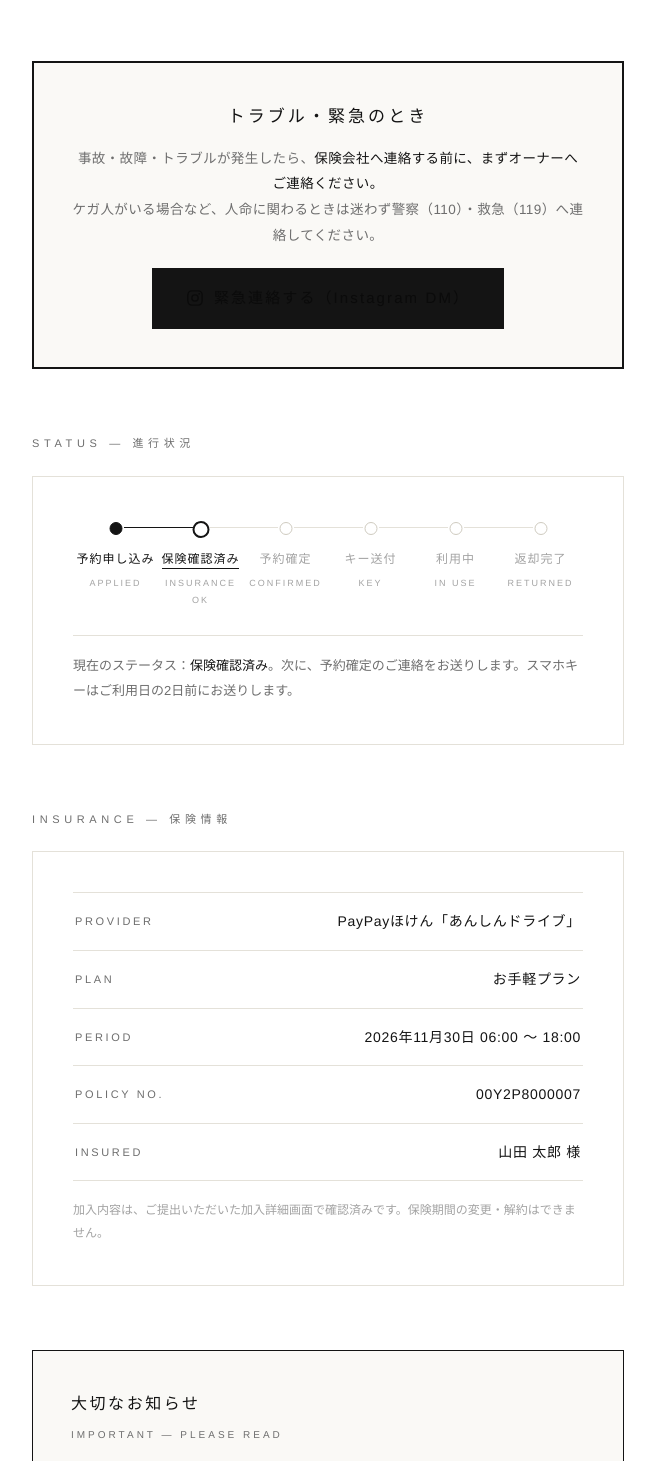
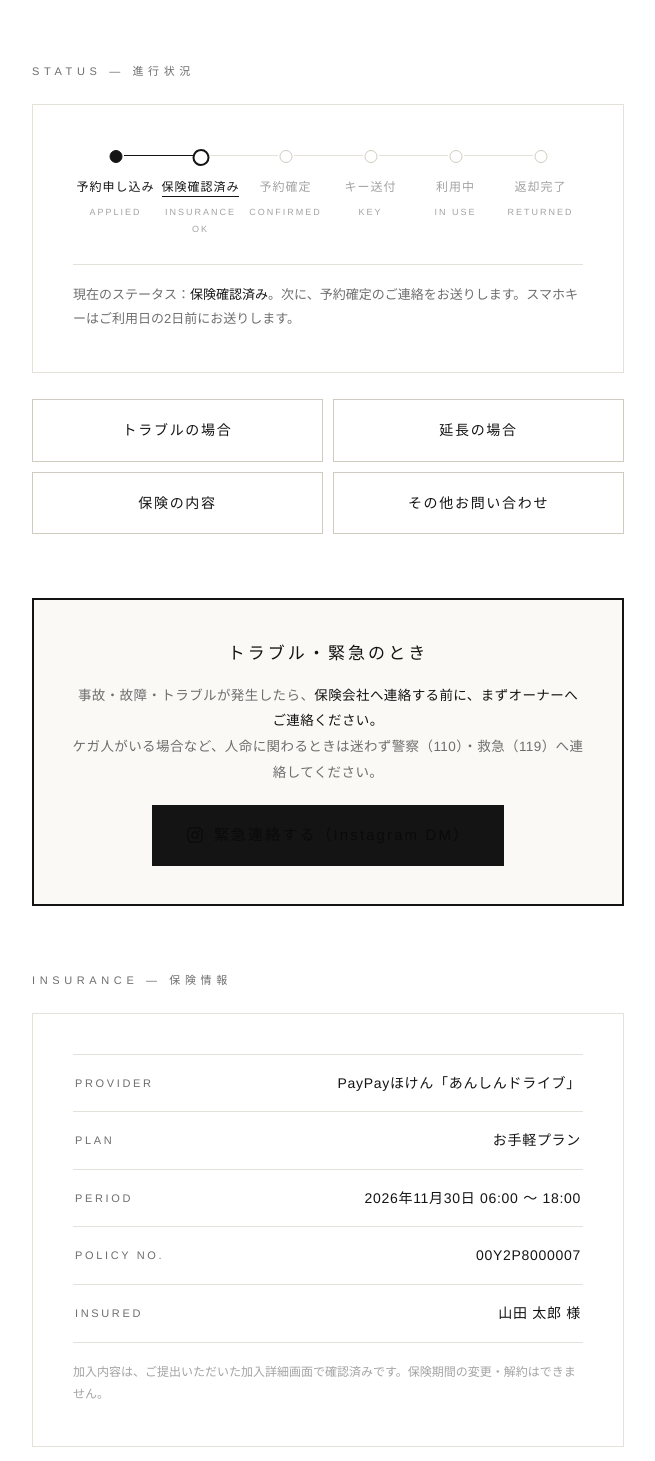
Before and after one commit to rffw9yjhkb-cmyk/amp, a plain HTML site: page mypage.html in a window 1280 px wide. Shown: the part 906-2367 px from the top of the page, without its empty margins (312-967 px from the left). Drawn offline with Linux system fonts and the light colour scheme.

Commit message:
マイページ1枚目をシンプルにし、進行状況の下に4つの導線ボタンを設置

```diff
--- a/mypage.html
+++ b/mypage.html
@@ -103,6 +103,9 @@
   .link-quiet{color:var(--sub);font-size:13px;letter-spacing:.06em;text-decoration:underline;text-underline-offset:3px}
   .link-quiet:hover{color:var(--text)}
   .ext-opt{display:inline-block;border:1px solid var(--line2);color:var(--sub);font-size:13px;letter-spacing:.08em;padding:9px 16px;margin:0 8px 8px 0}
+  .mypage-nav{display:grid;grid-template-columns:1fr 1fr;gap:10px;margin-top:26px}
+  .mypage-nav a{border:1px solid var(--line2);color:var(--text);text-decoration:none;text-align:center;padding:17px 10px;font-size:14px;letter-spacing:.12em;transition:border-color .25s}
+  .mypage-nav a:hover{border-color:var(--text)}
 
   /* ===== Footer ===== */
   footer{border-top:1px solid var(--line);padding:44px 5vw 56px;max-width:720px;margin:0 auto}
@@ -144,15 +147,6 @@
     </div>
   </section>
 
-  <!-- ===== Emergency ===== -->
-  <section class="blk">
-    <div class="emergency">
-      <p class="e-title">トラブル・緊急のとき</p>
-      <p class="e-text">事故・故障・トラブルが発生したら、<b>保険会社へ連絡する前に、まずオーナーへご連絡ください。</b><br>ケガ人がいる場合など、人命に関わるときは迷わず警察（110）・救急（119）へ連絡してください。</p>
-      <a class="emg-btn" href="https://ig.me/m/tesla_model3.chuo" target="_blank" rel="noopener"><svg width="18" height="18" viewBox="0 0 24 24" fill="none" stroke="currentColor" stroke-width="1.8" aria-hidden="true"><rect x="2.5" y="2.5" width="19" height="19" rx="5.5"/><circle cx="12" cy="12" r="4.2"/><circle cx="17.6" cy="6.4" r="1.15" fill="currentColor" stroke="none"/></svg>緊急連絡する（Instagram DM）</a>
-    </div>
-  </section>
-
   <!-- ===== Status ===== -->
   <section class="blk">
     <p class="slabel">Status — 進行状況</p>
@@ -167,10 +161,26 @@
       </ol>
       <p class="status-note">現在のステータス：<b>保険確認済み</b>。次に、予約確定のご連絡をお送りします。スマホキーはご利用日の2日前にお送りします。</p>
     </div>
+    <nav class="mypage-nav">
+      <a href="#emergency">トラブルの場合</a>
+      <a href="#extension">延長の場合</a>
+      <a href="#insurance">保険の内容</a>
+      <a href="#contact">その他お問い合わせ</a>
+    </nav>
   </section>
 
+  <!-- ===== Emergency ===== -->
+  <section class="blk" id="emergency">
+    <div class="emergency">
+      <p class="e-title">トラブル・緊急のとき</p>
+      <p class="e-text">事故・故障・トラブルが発生したら、<b>保険会社へ連絡する前に、まずオーナーへご連絡ください。</b><br>ケガ人がいる場合など、人命に関わるときは迷わず警察（110）・救急（119）へ連絡してください。</p>
+      <a class="emg-btn" href="https://ig.me/m/tesla_model3.chuo" target="_blank" rel="noopener"><svg width="18" height="18" viewBox="0 0 24 24" fill="none" stroke="currentColor" stroke-width="1.8" aria-hidden="true"><rect x="2.5" y="2.5" width="19" height="19" rx="5.5"/><circle cx="12" cy="12" r="4.2"/><circle cx="17.6" cy="6.4" r="1.15" fill="currentColor" stroke="none"/></svg>緊急連絡する（Instagram DM）</a>
+    </div>
+  </section>
+
+
   <!-- ===== Insurance ===== -->
-  <section class="blk">
+  <section class="blk" id="insurance">
     <p class="slabel">Insurance — 保険情報</p>
     <div class="card">
       <dl class="summary">
@@ -209,7 +219,7 @@
   </section>
 
   <!-- ===== Extension ===== -->
-  <section class="blk">
+  <section class="blk" id="extension">
     <p class="slabel">Extension — 延長の手続き</p>
     <div class="card">
       <p style="font-size:14px;color:var(--sub);line-height:1.9">ご利用時間の延長は、<b style="color:var(--text)">1時間 ¥2,500</b>で、<b style="color:var(--text)">1〜5時間</b>まで選べます。終了時刻を5分過ぎるとスマホキーは自動で無効化されますので、延長をご希望の場合はお早めにお手続きください。お支払いが確認でき次第、新しいキーを発行します。</p>
@@ -237,6 +247,15 @@
     </div>
   </section>
 
+  <!-- ===== Contact ===== -->
+  <section class="blk" id="contact">
+    <p class="slabel">Contact — その他お問い合わせ</p>
+    <div class="card">
+      <p style="font-size:14px;color:var(--sub);line-height:1.9">ご予約の変更・キャンセル、その他のご質問は、InstagramのDMで受け付けています。<br>お気軽にメッセージください。</p>
+      <a class="dm-btn" href="https://ig.me/m/tesla_model3.chuo" target="_blank" rel="noopener"><svg width="18" height="18" viewBox="0 0 24 24" fill="none" stroke="currentColor" stroke-width="1.8" aria-hidden="true"><rect x="2.5" y="2.5" width="19" height="19" rx="5.5"/><circle cx="12" cy="12" r="4.2"/><circle cx="17.6" cy="6.4" r="1.15" fill="currentColor" stroke="none"/></svg>オーナーにDMする（@tesla_model3.chuo）</a>
+    </div>
+  </section>
+
 </main>
 
 <footer>
```
